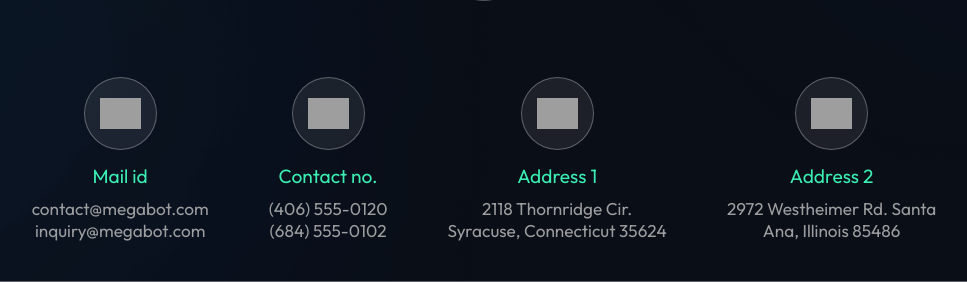
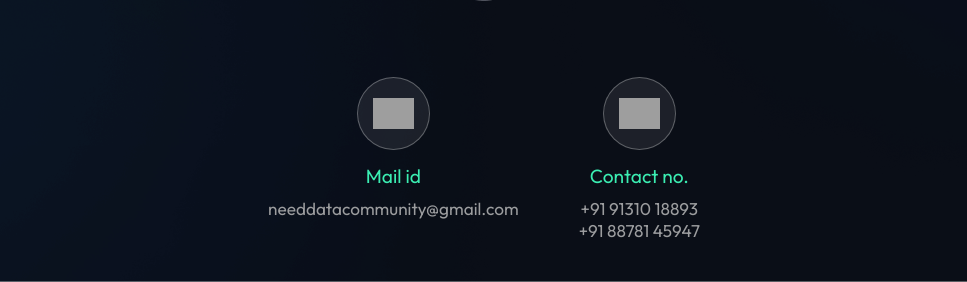
Before and after one commit to MeghanshuKumrawat/NeedDataCommunity, a Django app: page /contact-us in a window 1280 px wide. Shown: the part 509-791 px from the top of the page, without its empty margins (156-1123 px from the left). Run offline with Django 4.2, Linux system fonts and the light colour scheme; some libraries are stand-ins or nearby versions; grey boxes are pictures that could not be loaded.

Commit message:
update contact

```diff
--- a/templates/contact_us.html
+++ b/templates/contact_us.html
@@ -42,8 +42,7 @@
                         alt="message">
                 </div>
                 <h3>Mail id</h3>
-                <h4>contact@megabot.com</h4>
-                <h4>inquiry@megabot.com</h4>
+                <h4>needdatacommunity@gmail.com</h4>
             </li>
             <li>
                 <div class="contact-icon">
@@ -51,10 +50,10 @@
                         alt="message">
                 </div>
                 <h3>Contact no.</h3>
-                <h4>(406) 555-0120</h4>
-                <h4>(684) 555-0102</h4>
+                <h4>+91 91310 18893</h4>
+                <h4>+91 88781 45947</h4>
             </li>
-            <li>
+            <!-- <li>
                 <div class="contact-icon">
                     <img src="https://themes.pixelstrap.net/mega_bot/assets/svg/contact/route.svg" class="img-fluid"
                         alt="message">
@@ -71,7 +70,7 @@
                 <h3>Address 2</h3>
                 <h4>2972 Westheimer Rd. Santa </h4>
                 <h4>Ana, Illinois 85486 </h4>
-            </li>
+            </li> -->
         </ul>
         <div class="contact-details">
             <div class="row g-lg-5 g-4">
@@ -101,12 +100,12 @@
                         </div>
                     </form>
                 </div>
-                <div class="col-xl-5 col-lg-6">
+                <!-- <div class="col-xl-5 col-lg-6">
                     <div class="map-sec">
                         <iframe
                             src="https://www.google.com/maps/embed?pb=!1m18!1m12!1m3!1d79567.57700797812!2d-112.12049328183899!3d33.42503734906143!2m3!1f0!2f0!3f0!3m2!1i1024!2i768!4f13.1!3m3!1m2!1s0x872b12ed50a179cb%3A0x8c69c7f8354a1bac!2sPhoenix%2C%20AZ%2C%20USA!5e0!3m2!1sen!2sin!4v1683867729748!5m2!1sen!2sin"></iframe>
                     </div>
-                </div>
+                </div> -->
                 {% else %}
                 <h2 style="colo"><img src="{% static 'assets/images/breadcrumb-title.png' %}" class="img-fluid"
                         alt="title-effect">{{ message }}
```
